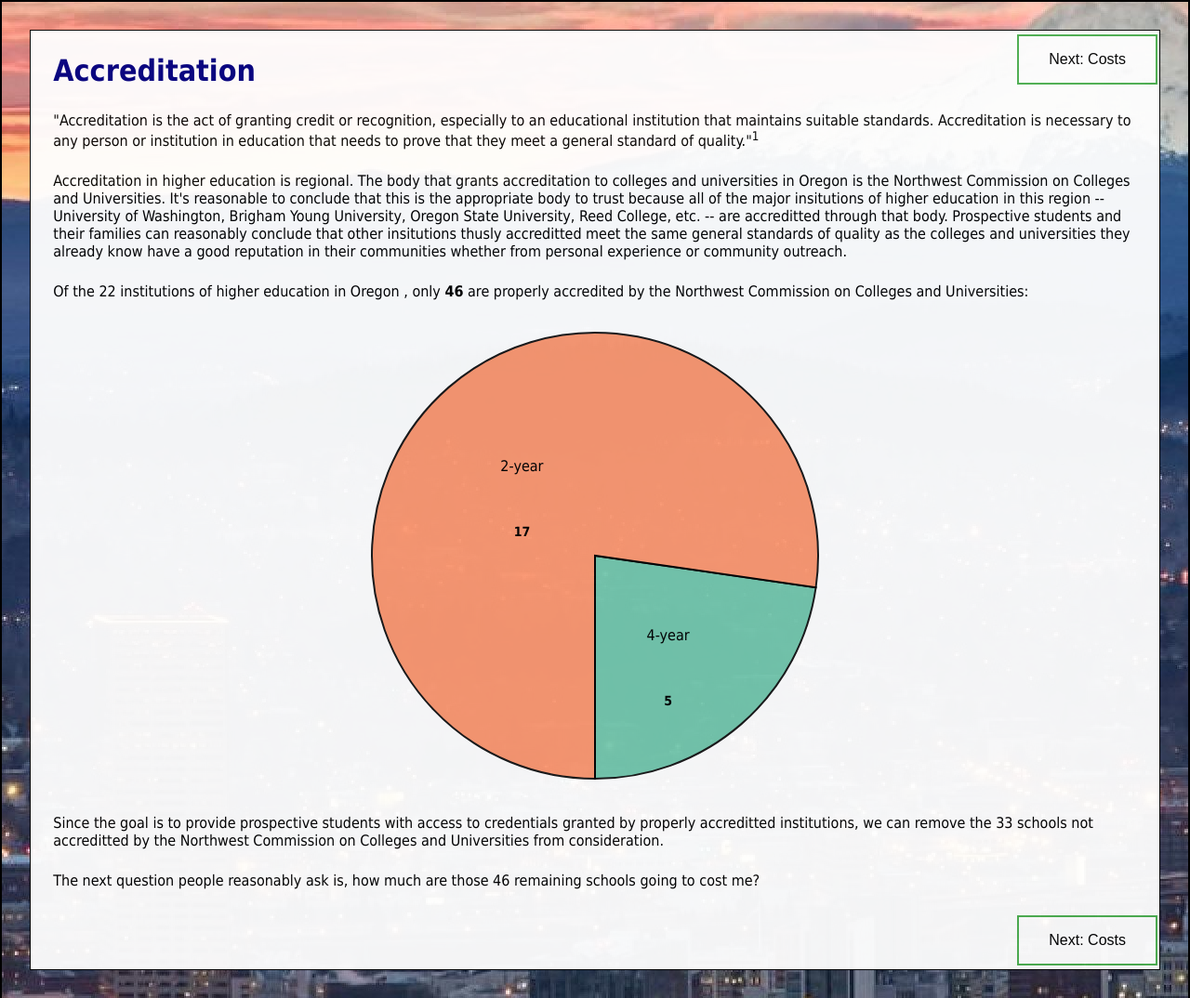
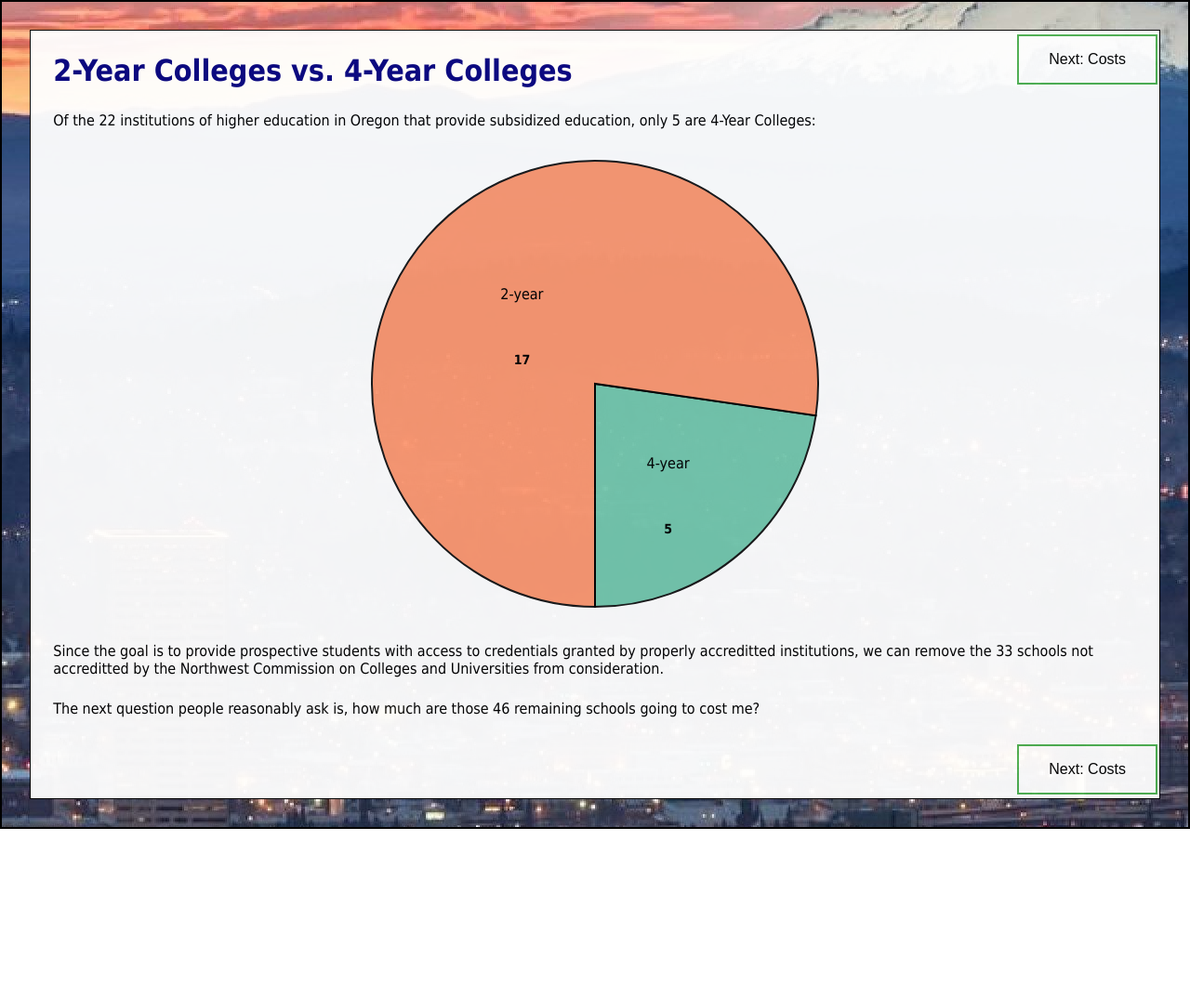
Before and after one commit to bryanmg2/bryanmg2.github.io, a plain HTML site: page degrees.html in a window 1280 px wide. Shown: the top 1074 px of the page at 93% size. After the commit the page ends 930 px from the top, so only its background shows below. Drawn offline with nearby package versions, Linux system fonts and the light colour scheme.

Commit message:
added degree page

```diff
--- a/degrees.html
+++ b/degrees.html
@@ -16,14 +16,10 @@
 
 
 
-<h1>Accreditation</h1>
-<p>"Accreditation is the act of granting credit or recognition, especially to an educational institution that maintains suitable standards. Accreditation is necessary to any person or institution in education that needs to prove that they meet a general standard of quality."<sup>1</sup></p>
+<h1>2-Year Colleges vs. 4-Year Colleges</h1>
 
-<p>Accreditation in higher education is regional. The body that grants accreditation to colleges and universities in Oregon is the Northwest Commission on Colleges and Universities. It's reasonable to conclude that this is the appropriate body to trust because all of the major insitutions of higher education in this region -- University of Washington, Brigham Young University, Oregon State University, Reed College, etc. -- are  accreditted through that body. Prospective students and their families can reasonably conclude that other insitutions thusly accreditted meet the same general standards of quality as the colleges and universities they already know have a good reputation in their communities whether from personal experience or community outreach.</p>
 
-<p>Of the 22 institutions of higher education in Oregon
-
-, only <b>46</b> are properly accredited by the Northwest Commission on Colleges and Universities:</p>
+<p>Of the 22 institutions of higher education in Oregon that provide subsidized education, only 5 are 4-Year Colleges:</p>
 
 <center>
 <div id="my_dataviz"></div>
```
